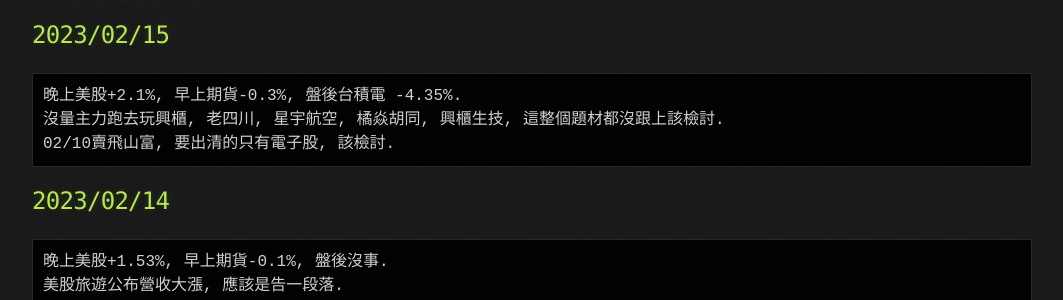
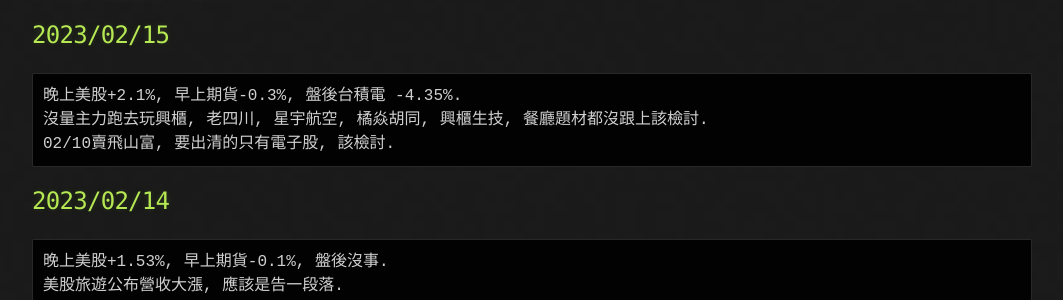
Before and after one commit to lepg5487/Stock_God, a Jekyll site: the page built from index.md, in a window 1280 px wide and 900 px high, scrolled down 428 px. Shown: the part 173-473 px from the top of the window, without its empty margins (108-1171 px from the left). Built offline with Jekyll 4.4.1, drawn with Linux system fonts in a browser that asks for light colours; our own code applies the rules of GitHub Pages for plain Markdown files.

Commit message:
Update index.md

````diff
--- a/index.md
+++ b/index.md
@@ -23,7 +23,7 @@ layout: testlayouts
 ## 2023/02/15
 ```
 晚上美股+2.1%, 早上期貨-0.3%, 盤後台積電 -4.35%.
-沒量主力跑去玩興櫃, 老四川, 星宇航空, 橘焱胡同, 興櫃生技, 這整個題材都沒跟上該檢討.
+沒量主力跑去玩興櫃, 老四川, 星宇航空, 橘焱胡同, 興櫃生技, 餐廳題材都沒跟上該檢討.
 02/10賣飛山富, 要出清的只有電子股, 該檢討.
 ```
 
````
